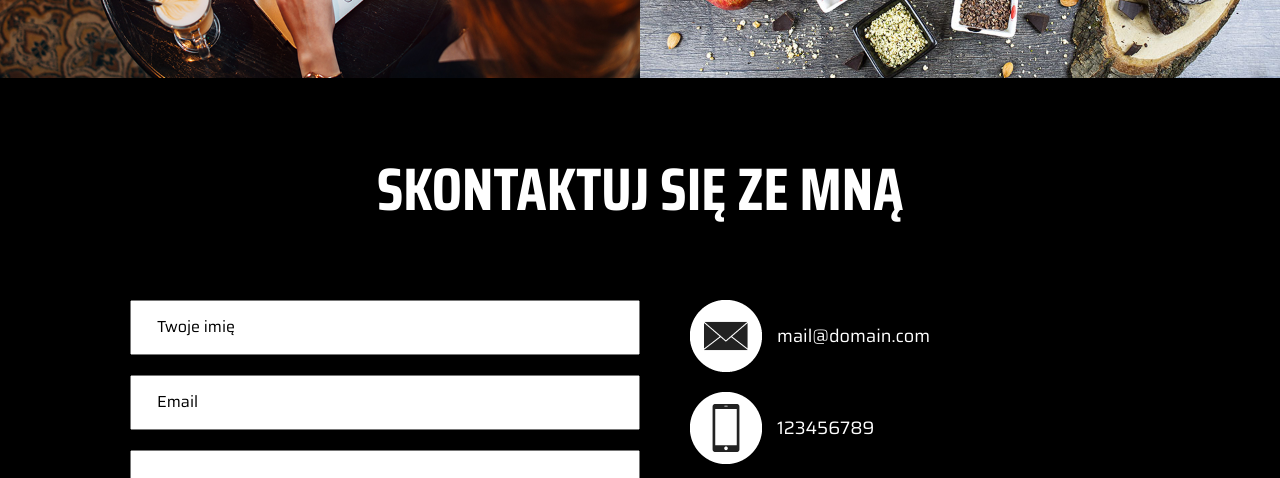
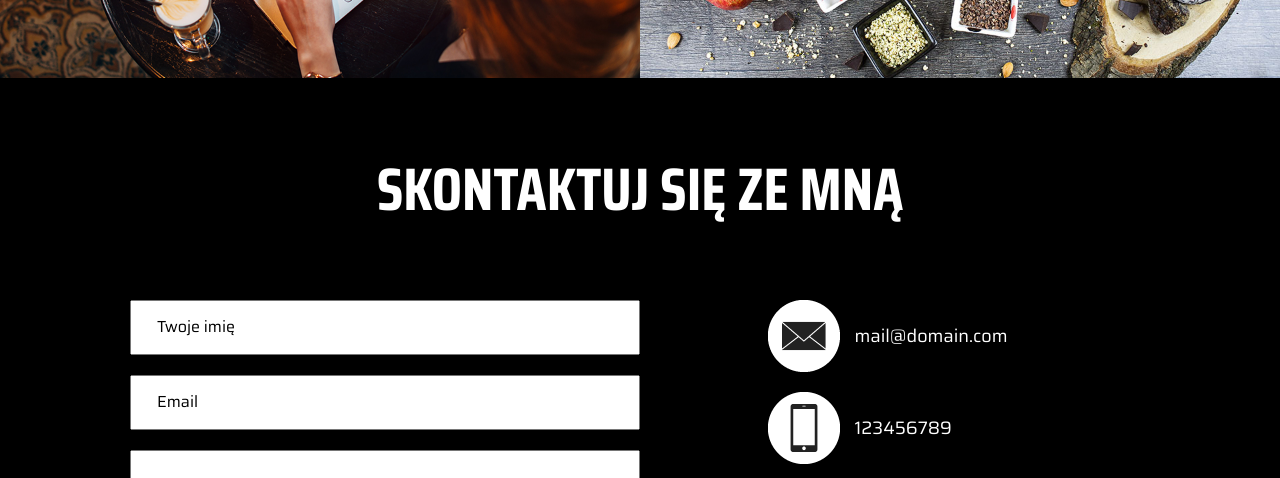
Before and after one commit to jezyk2796/WebSamuraj1, a plain HTML site: page index.html in a window 1280 px wide. Shown: the part 5142-5620 px from the top of the page. Drawn offline with Linux system fonts and the light colour scheme.

Commit message:
position of div.social fixed

```diff
--- a/css/style.css
+++ b/css/style.css
@@ -834,7 +834,7 @@ header {
 
     .social {
         display: block;
-        margin: 0 0 2rem 5rem;
+        margin: 0 auto 2rem auto;
         font-size: 1.8rem;
     }
 
```
